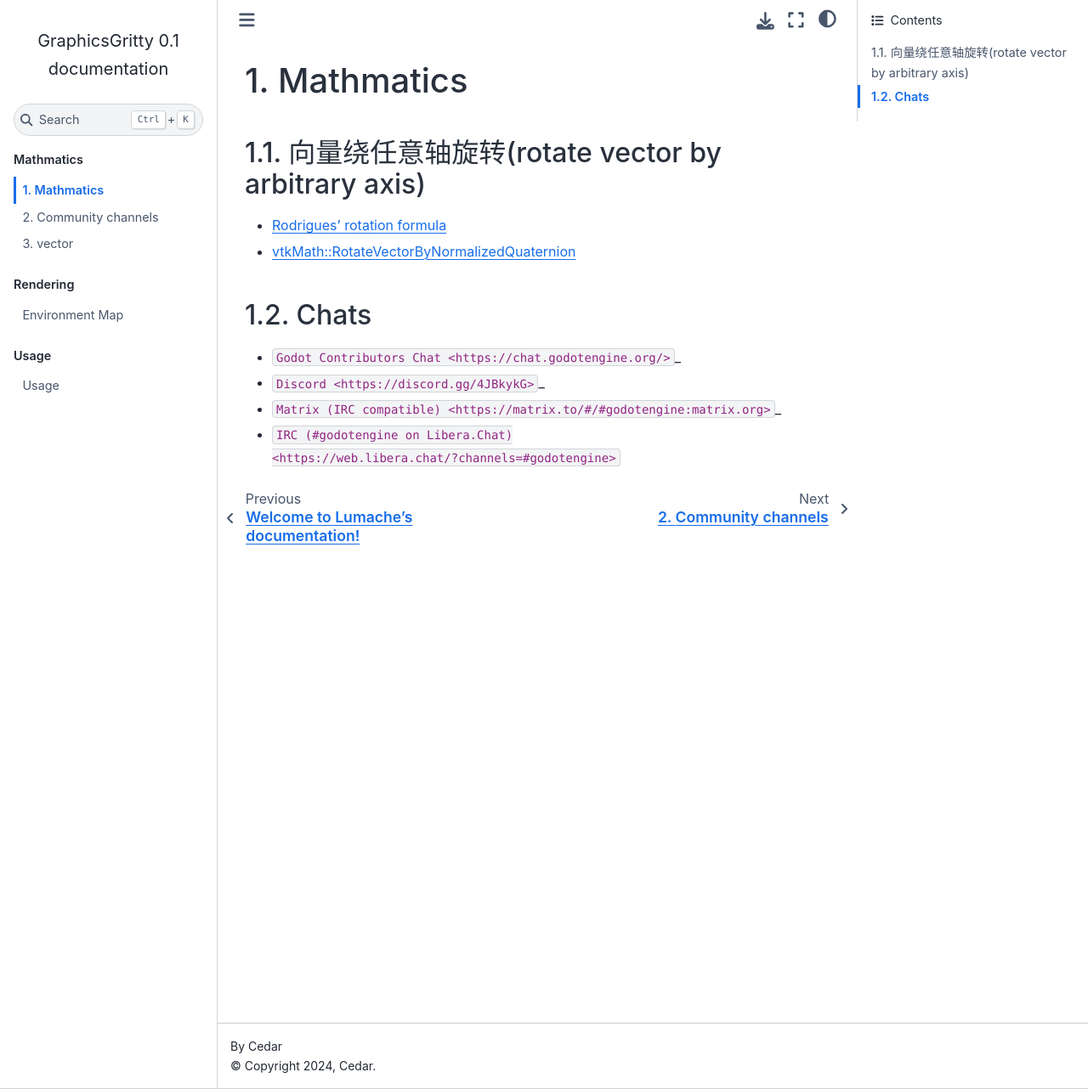
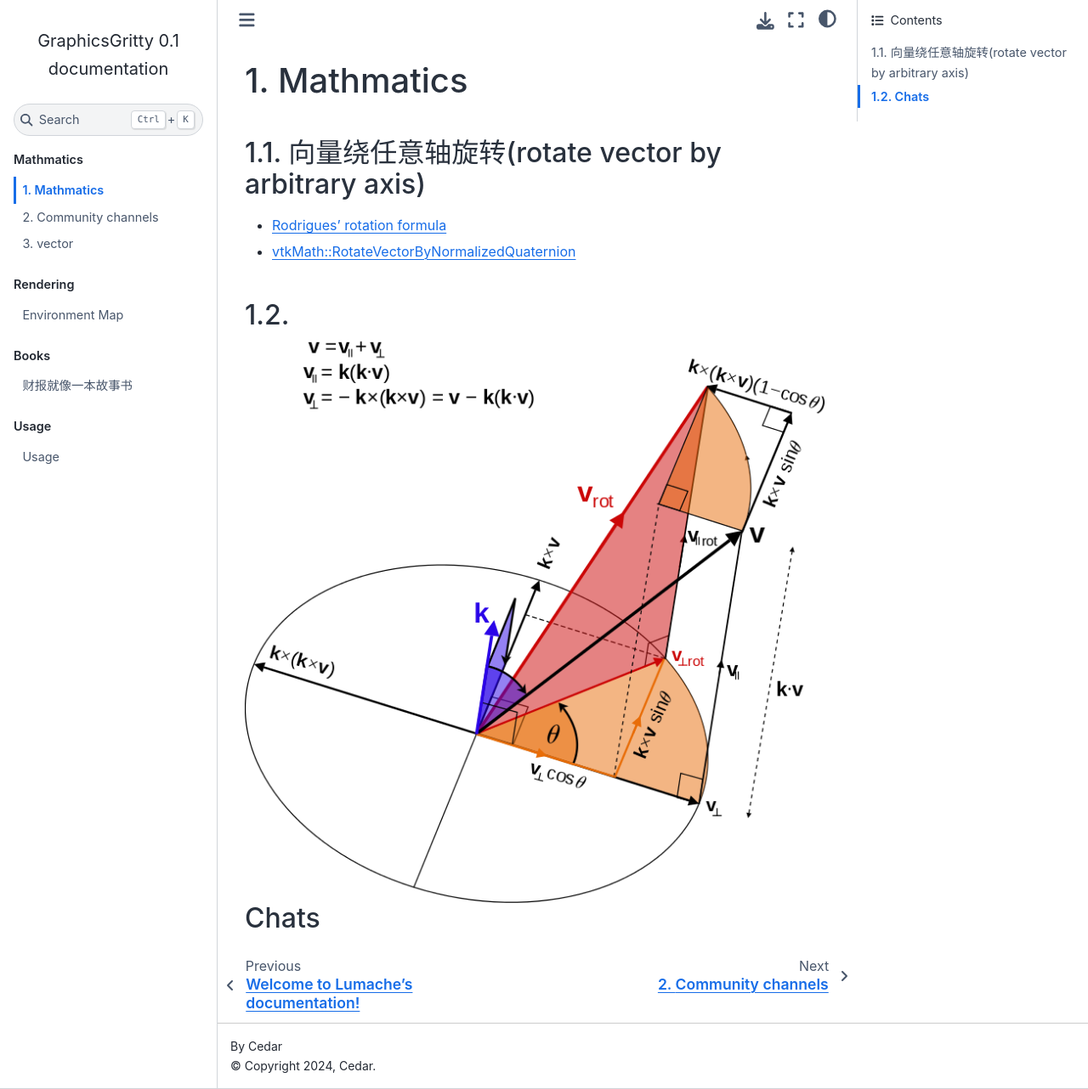
Before and after one commit to cedarz/GraphicsGritty, a Sphinx documentation site: the page built from docs/source/math/transform.md, in a window 1280 px wide and 1282 px high. Shown: the whole window at 85% size. Built offline with Sphinx 7.4.7 and the Sphinx Book theme 1.1.4, drawn with Linux system fonts in a browser that asks for light colours.

Commit message:
add book

```diff
--- a/docs/source/math/transform.md
+++ b/docs/source/math/transform.md
@@ -6,10 +6,6 @@
 - [Rodrigues' rotation formula](https://en.wikipedia.org/wiki/Rodrigues%27_rotation_formula)
 - [vtkMath::RotateVectorByNormalizedQuaternion](https://github.com/Kitware/VTK/blob/master/Common/Core/vtkMath.cxx#L1802)
 
+![](img/700px-Orthogonal_decomposition_unit_vector_rodrigues_rotation_formula.svg.png)
 Chats
 -----
-
-- `Godot Contributors Chat <https://chat.godotengine.org/>`_
-- `Discord <https://discord.gg/4JBkykG>`_
-- `Matrix (IRC compatible) <https://matrix.to/#/#godotengine:matrix.org>`_
-- `IRC (#godotengine on Libera.Chat) <https://web.libera.chat/?channels=#godotengine>`
```
Also changed, not shown: docs/source/Book/财报就像一本故事书.md (added, +14 -0 lines), docs/source/index.rst (+8 -0 lines), docs/source/math/img/700px-Orthogonal_decomposition_unit_vector_rodrigues_rotation_formula.svg.png (added).
